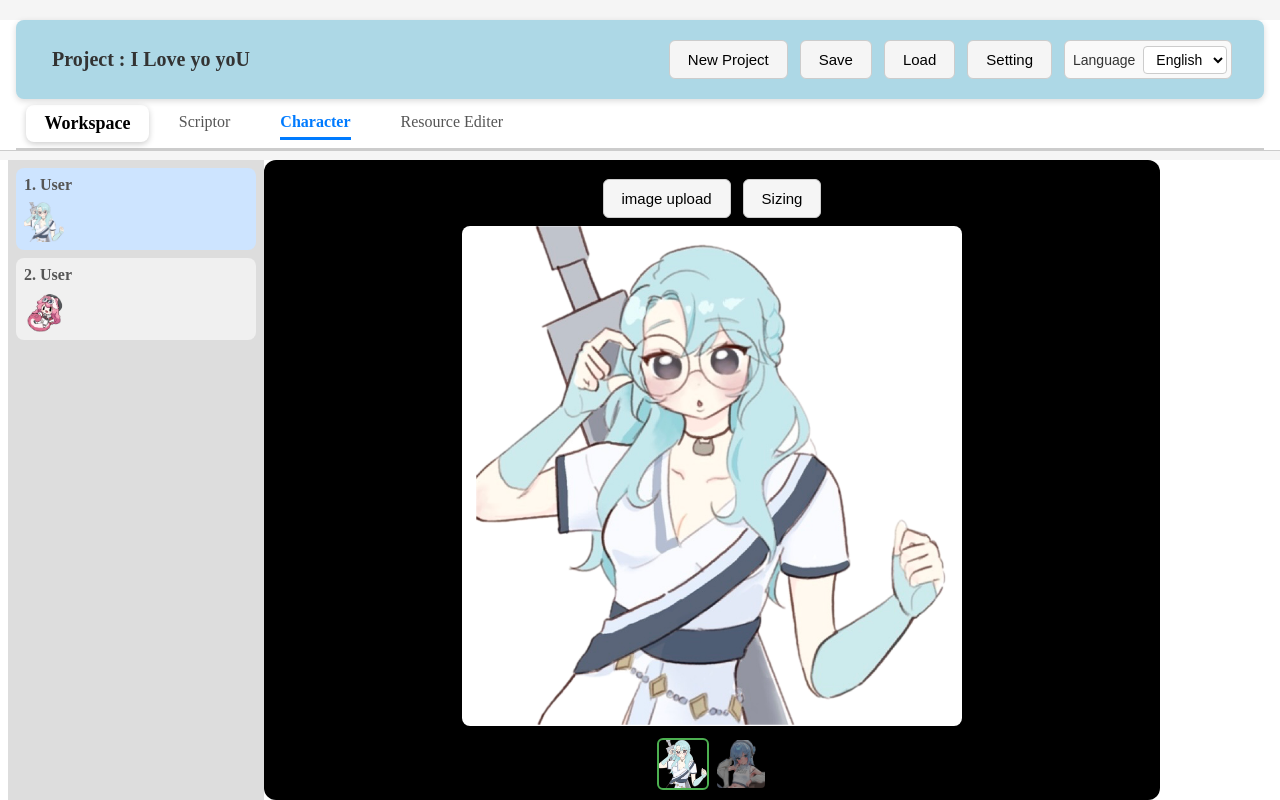
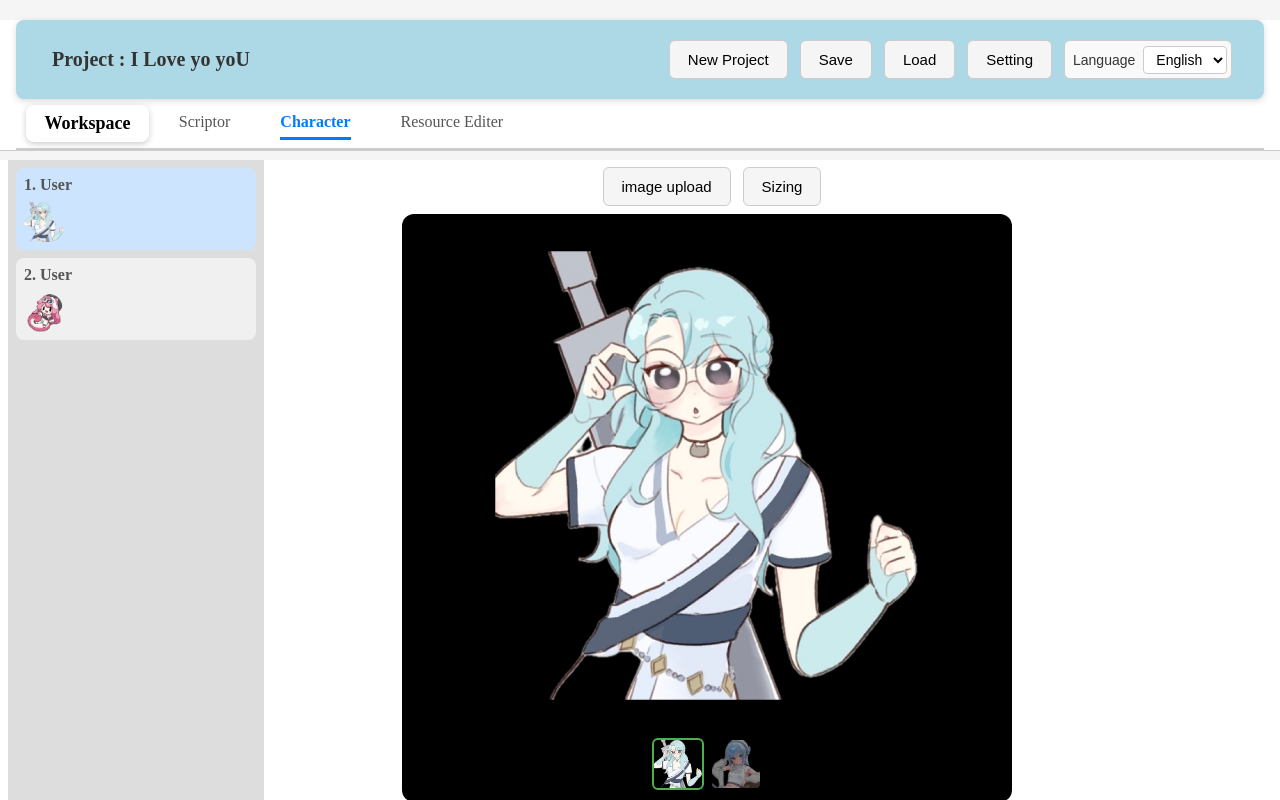
Before and after one commit to andoricano/JsonGenerator, a React (Vite) app: page / in a window 1280 px wide. Built offline with nearby package versions, Linux system fonts and the light colour scheme.

Commit message:
[fix] ChracterImageSlider를 component로 적용.

```diff
--- a/src/components/main/tab/character/Character.tsx
+++ b/src/components/main/tab/character/Character.tsx
@@ -1,9 +1,10 @@
 import React, { useEffect, useState } from "react";
 import { useAppStore } from "../../../../AppProvider";
 import Toolbox from "../../Toolbox";
+import CharacterImageSlider from "./info/CharacterImageSlider";
 
 
-export default function CharacterImageSlider() {
+export default function Character() {
   const { selectedCharacter } = useAppStore();
   const [currentIndex, setCurrentIndex] = useState(0);
 
@@ -25,43 +26,10 @@ export default function CharacterImageSlider() {
     );
   }
 
-  const images = selectedCharacter.img.map((src) => `/assets/${src}`);
-
-  const handleThumbnailClick = (index: number) => {
-    setCurrentIndex(index);
-  };
-
   return (
     <div style={styles.container}>
-      <Toolbox />
-      <div style={styles.wrapper}>
-        <div style={styles.mainImageBox}>
-          <img
-            src={images[currentIndex] || "/assets/default.png"}
-            alt="main"
-            style={styles.mainImage}
-          />
-        </div>
-
-        <div style={styles.thumbnailContainer}>
-          {images.map((src, i) => (
-            <img
-              key={i}
-              src={src}
-              alt={`thumb-${i}`}
-              onClick={() => handleThumbnailClick(i)}
-              style={{
-                ...styles.thumbnail,
-                border:
-                  i === currentIndex
-                    ? "2px solid #4caf50"
-                    : "2px solid transparent",
-                opacity: i === currentIndex ? 1 : 0.6,
-              }}
-            />
-          ))}
-        </div>
-      </div>
+      <Toolbox/>
+      <CharacterImageSlider/>
     </div>
   );
 }
@@ -70,7 +38,6 @@ export const styles: { [key: string]: React.CSSProperties } = {
   container: {
     width: "70%",
     minWidth: "200px",
-    backgroundColor: "black",
     height: "100%",
     boxSizing: "border-box",
     borderRadius: "12px",
--- a/src/components/main/tab/character/info/CharacterImageSlider.tsx
+++ b/src/components/main/tab/character/info/CharacterImageSlider.tsx
@@ -106,11 +106,12 @@ export const styles: { [key: string]: React.CSSProperties } = {
         borderRadius: "8px",
     },
     mainImage: {
-        maxWidth: "100%",
-        maxHeight: "100%",
+        maxWidth: "1000%",
+        maxHeight: "90%",
         objectFit: "contain",
         display: "block",
-        margin: "0 auto", // ✅ 혹시 이미지 내부 비율 문제 시
+        margin: "0 auto",
+        boxSizing:"border-box"
     },
     thumbnailContainer: {
         display: "flex",
```
